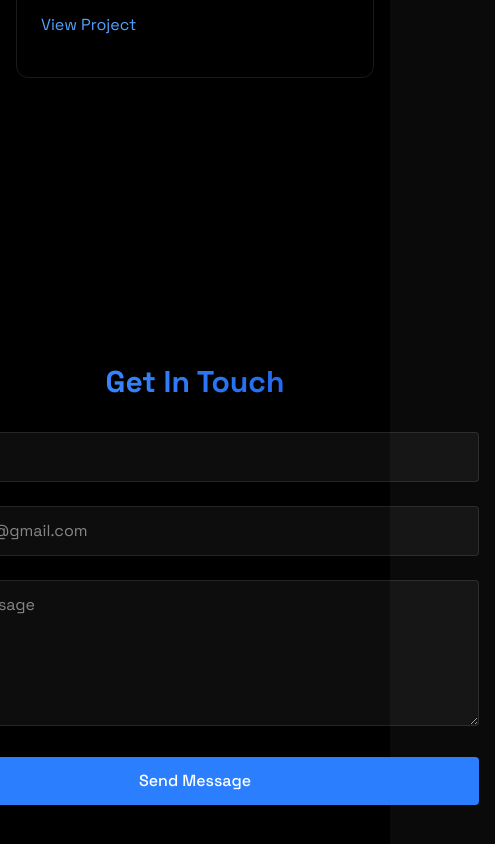
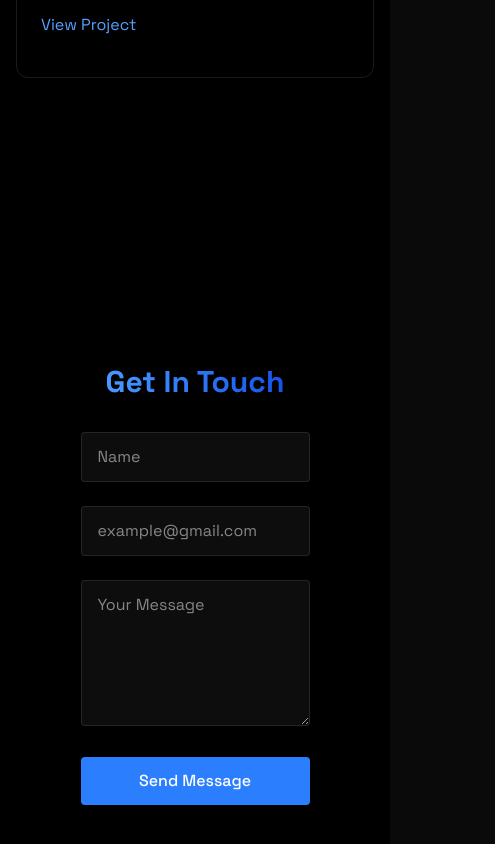
Before and after one commit to MinuraWije/portfolio, a React (Vite) app: page / in a window 390 px wide. Shown: the part 2796-3640 px from the top of the page, 495 px wide, since content can reach past the window. Built offline with nearby package versions, Linux system fonts and the light colour scheme.

Commit message:
fixed contact section responsiveness

```diff
--- a/src/components/sections/Contact.tsx
+++ b/src/components/sections/Contact.tsx
@@ -29,7 +29,7 @@ export const Contact = () =>{
             className="min-h-screen flex items-center justify-center py-20"
         >
             <RevealOnScroll>
-                <div className="px-4 w-150">
+                <div className="w-full md:w-150"> {/*px-4 w-150*/}
                     <h2 className="text-3xl font-bold mb-8 bg-gradient-to-r from-blue-400 to-blue-700 bg-clip-text text-transparent text-center">
                         Get In Touch
                     </h2>
--- a/tailwind.config.js
+++ b/tailwind.config.js
@@ -1,6 +1,6 @@
 /** @type {import('tailwindcss').Config} */
 module.exports = {
-    content: ["./*.html", "./src/**/*.{html,js,jsx,ts,tsx}"], // Adjust based on your project
+    content: ["./*.html", "./src/**/*.{html,js,jsx,ts,tsx}"],
     theme: {
         extend: {},
     },
```
